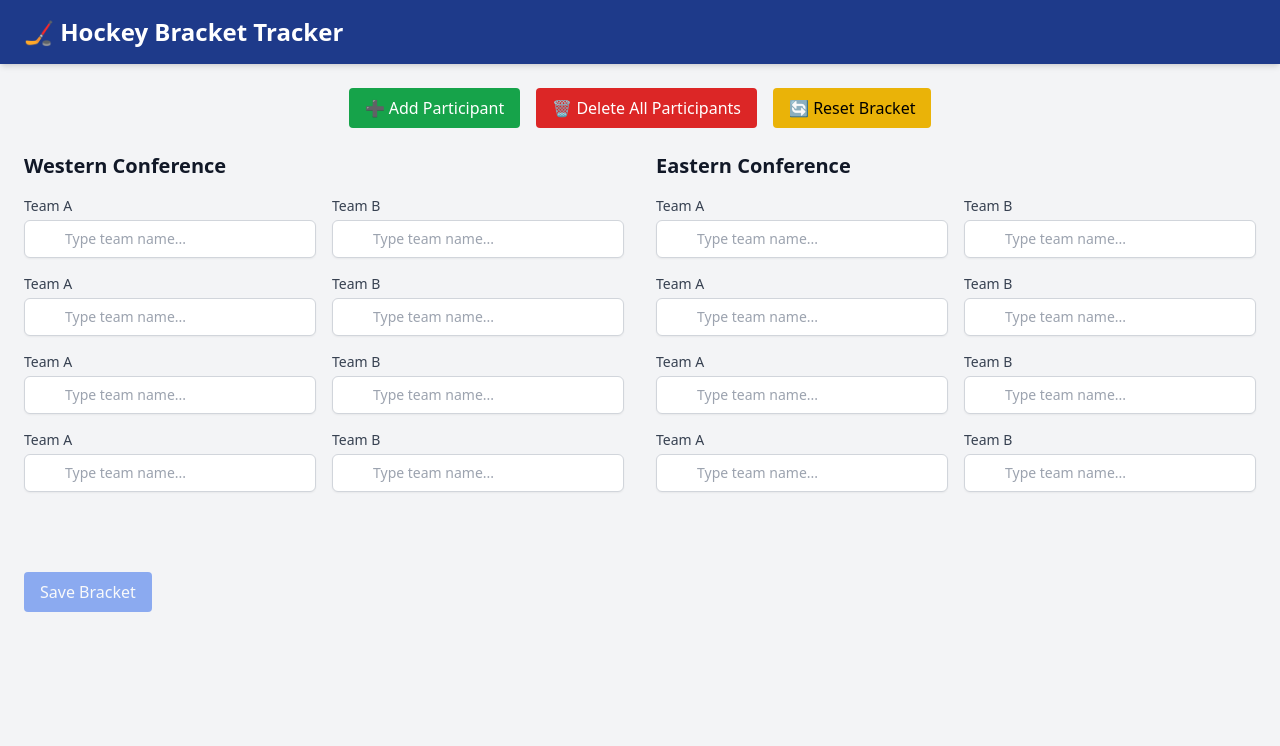
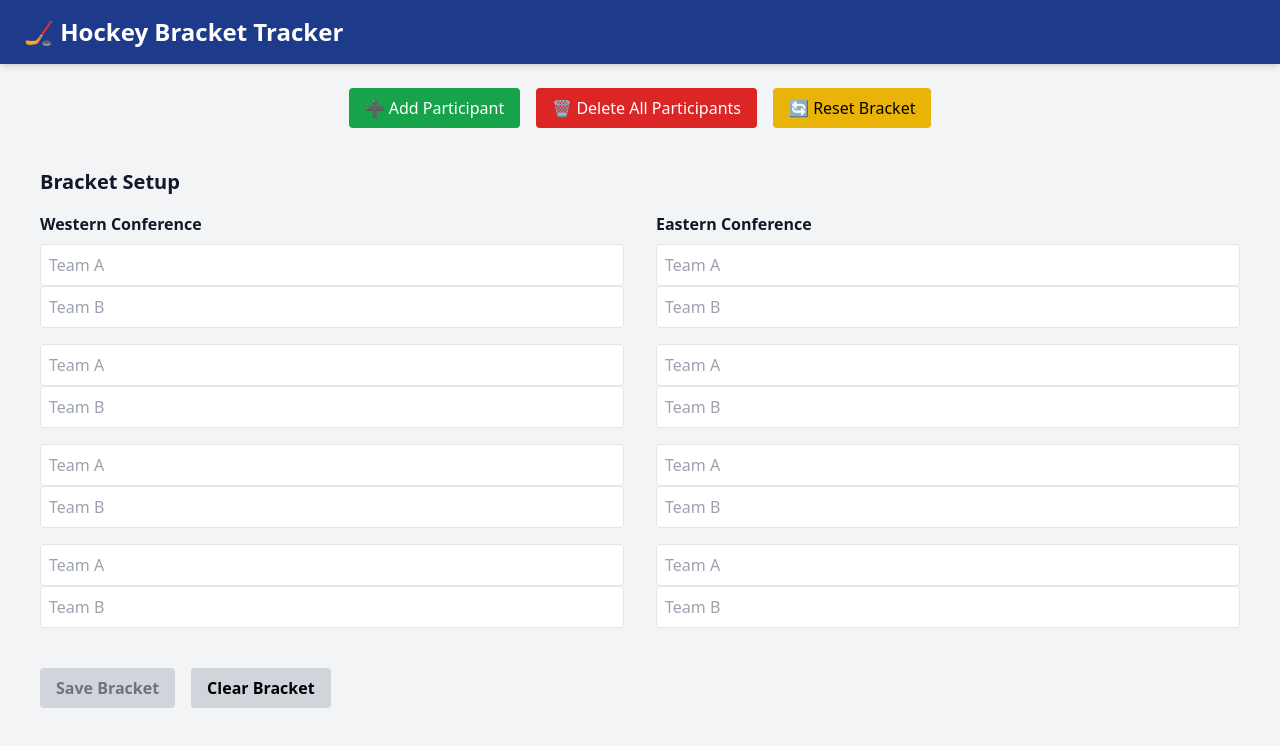
Before and after one commit to MisterJames/hockey-bracket, a Vue app in the folder hockey-bracket-app/: page /setup in a window 1280 px wide. Shown: the top 746 px of the page. Built offline with nearby package versions, Linux system fonts and the light colour scheme.

Commit message:
finalized bracket selection

```diff
--- a/hockey-bracket-app/src/components/BracketSetup.vue
+++ b/hockey-bracket-app/src/components/BracketSetup.vue
@@ -1,69 +1,84 @@
 <template>
+  <div class="p-4">
+    <h2 class="text-xl font-bold mb-4">Bracket Setup</h2>
+
     <div class="grid grid-cols-2 gap-8">
       <div>
-      <h2 class="text-xl font-bold mb-4">Western Conference</h2>
-      <div v-for="(matchup, i) in westernMatchups" :key="i" class="mb-4 grid grid-cols-2 gap-4">
+        <h3 class="font-semibold mb-2">Western Conference</h3>
+        <div v-for="(matchup, index) in westernMatchups" :key="index" class="mb-4">
           <TeamSelect
-          v-model="westernMatchups[i].teamA"
-          :options="availableWestTeams"
-          :id="`west-teamA-${i}`"
-          label="Team A"
+            v-model="matchup.teamA"
+            placeholder="Team A"
+            conference="west"
+            :taken-teams="selectedTeamNamesExcept(matchup.teamA)"
           />
           <TeamSelect
-          v-model="westernMatchups[i].teamB"
-          :options="availableWestTeams"
-          :id="`west-teamB-${i}`"
-          label="Team B"
+            v-model="matchup.teamB"
+            placeholder="Team B"
+            conference="west"
+            :taken-teams="selectedTeamNamesExcept(matchup.teamB)"
           />
         </div>
       </div>
 
       <div>
-      <h2 class="text-xl font-bold mb-4">Eastern Conference</h2>
-      <div v-for="(matchup, i) in easternMatchups" :key="i" class="mb-4 grid grid-cols-2 gap-4">
+        <h3 class="font-semibold mb-2">Eastern Conference</h3>
+        <div v-for="(matchup, index) in easternMatchups" :key="index" class="mb-4">
           <TeamSelect
-          v-model="easternMatchups[i].teamA"
-          :options="availableEastTeams"
-          :id="`east-teamA-${i}`"
-          label="Team A"
+            v-model="matchup.teamA"
+            placeholder="Team A"
+            conference="east"
+            :taken-teams="selectedTeamNamesExcept(matchup.teamA)"
           />
           <TeamSelect
-          v-model="easternMatchups[i].teamB"
-          :options="availableEastTeams"
-          :id="`east-teamB-${i}`"
-          label="Team B"
+            v-model="matchup.teamB"
+            placeholder="Team B"
+            conference="east"
+            :taken-teams="selectedTeamNamesExcept(matchup.teamB)"
           />
         </div>
       </div>
+    </div>
 
-    <div class="col-span-2 mt-8">
+    <div class="mt-6 space-x-4">
       <button
-        class="px-4 py-2 bg-blue-600 text-white rounded disabled:opacity-50"
-        :disabled="!canSave"
-        @click="saveBracket"
+  :class="[
+    'font-semibold py-2 px-4 rounded',
+    isFormComplete ? 'bg-blue-600 hover:bg-blue-700 text-white' : 'bg-gray-300 text-gray-500 cursor-not-allowed'
+  ]"
+  :disabled="!isFormComplete"
+  @click="submitBracket"
 >
   Save Bracket
+</button>
+
+
+      <button
+        class="bg-gray-300 hover:bg-gray-400 text-black font-semibold py-2 px-4 rounded"
+        @click="clearBracket"
+      >
+        Clear Bracket
       </button>
     </div>
   </div>
 </template>
 
-<script>
+<script setup>
 import { ref, computed } from 'vue';
+import { useRouter } from 'vue-router';
 import { useBracketStore } from '@/store/bracketStore';
-import { NHL_TEAMS } from '@/data/nhlTeams';
-import TeamSelect from './TeamSelect.vue';
+import TeamSelect from '@/components/TeamSelect.vue';
 
-export default {
-  components: { TeamSelect },
-  setup() {
-    const bracketStore = useBracketStore();
+const store = useBracketStore();
+const router = useRouter();
+
 const easternMatchups = ref([
   { teamA: null, teamB: null },
   { teamA: null, teamB: null },
   { teamA: null, teamB: null },
   { teamA: null, teamB: null },
 ]);
+
 const westernMatchups = ref([
   { teamA: null, teamB: null },
   { teamA: null, teamB: null },
@@ -71,30 +86,43 @@ export default {
   { teamA: null, teamB: null },
 ]);
 
-    const availableWestTeams = computed(() => NHL_TEAMS.west);
-    const availableEastTeams = computed(() => NHL_TEAMS.east);
+function selectedTeamNamesExcept(currentTeam) {
+  return [...easternMatchups.value, ...westernMatchups.value]
+    .flatMap(m => [m.teamA, m.teamB])
+    .filter(t => t && t !== currentTeam)
+    .map(t => t.name);
+}
 
-    const canSave = computed(() => {
-      return (
-        easternMatchups.value.every(m => m.teamA && m.teamB) &&
-        westernMatchups.value.every(m => m.teamA && m.teamB)
-      );
+const isFormComplete = computed(() => {
+  const all = [...easternMatchups.value, ...westernMatchups.value];
+  return all.every(m => m.teamA !== null && m.teamB !== null);
 });
 
-    function saveBracket() {
-      const east = easternMatchups.value.map(m => ({ teamA: m.teamA, teamB: m.teamB }));
-      const west = westernMatchups.value.map(m => ({ teamA: m.teamA, teamB: m.teamB }));
-      bracketStore.configureBracket(east, west);
+function submitBracket() {
+  if (!isFormComplete.value) return;
+  const eastTeams = easternMatchups.value.flatMap((m) => [m.teamA, m.teamB]);
+  const westTeams = westernMatchups.value.flatMap((m) => [m.teamA, m.teamB]);
+  store.configureBracket(eastTeams, westTeams);
+  router.push('/');
 }
 
-    return {
-      easternMatchups,
-      westernMatchups,
-      availableWestTeams,
-      availableEastTeams,
-      canSave,
-      saveBracket,
-    };
-  },
-};
+function clearBracket() {
+  easternMatchups.value = [
+    { teamA: null, teamB: null },
+    { teamA: null, teamB: null },
+    { teamA: null, teamB: null },
+    { teamA: null, teamB: null },
+  ];
+  westernMatchups.value = [
+    { teamA: null, teamB: null },
+    { teamA: null, teamB: null },
+    { teamA: null, teamB: null },
+    { teamA: null, teamB: null },
+  ];
+  store.resetBracket();
+}
 </script>
+
+<style scoped>
+/* Optional styling tweaks */
+</style>
--- a/hockey-bracket-app/src/components/TeamSelect.vue
+++ b/hockey-bracket-app/src/components/TeamSelect.vue
@@ -1,84 +1,141 @@
 <template>
-    <div class="w-full">
-      <label :for="id" class="block text-sm font-medium text-gray-700 mb-1">
-        {{ label }}
-      </label>
-      <div class="relative">
+  <div class="relative w-full flex items-center space-x-2">
+    <img v-if="selectedTeam && search" :src="selectedTeam.logo" class="w-6 h-6" />
+    <div class="relative w-full">
       <input
-          :id="id"
         type="text"
-          class="block w-full pl-10 pr-3 py-2 border border-gray-300 rounded-md shadow-sm focus:outline-none focus:ring-indigo-500 focus:border-indigo-500 sm:text-sm"
-          v-model="inputValue"
+        class="w-full border rounded p-2 pr-8"
+        :placeholder="placeholder"
+        v-model="search"
         @input="onInput"
-          @focus="showDropdown = true"
-          @blur="hideDropdown"
-          :placeholder="placeholder"
-          autocomplete="off"
-          :aria-expanded="showDropdown.toString()"
+        @keydown.down.prevent="onArrowDown"
+        @keydown.up.prevent="onArrowUp"
+        @keydown.enter.prevent="onEnter"
+        @blur="onBlur"
+        @focus="onInput"
       />
+      <button
+        v-if="search"
+        class="absolute right-2 top-1/2 transform -translate-y-1/2 text-gray-400 hover:text-black pointer-events-auto"
+        @mousedown.prevent="clearSelection"
+        tabindex="-1"
+        aria-label="Clear selection"
+      >
+        <svg xmlns="http://www.w3.org/2000/svg" class="h-4 w-4" viewBox="0 0 20 20" fill="currentColor">
+          <path fill-rule="evenodd" d="M10 8.586L4.707 3.293a1 1 0 10-1.414 1.414L8.586 10l-5.293 5.293a1 1 0 101.414 1.414L10 11.414l5.293 5.293a1 1 0 001.414-1.414L11.414 10l5.293-5.293a1 1 0 00-1.414-1.414L10 8.586z" clip-rule="evenodd" />
+        </svg>
+      </button>
       <ul
-          v-if="showDropdown && filteredOptions.length"
-          class="absolute z-10 mt-1 w-full bg-white shadow-lg max-h-60 rounded-md py-1 text-base ring-1 ring-black ring-opacity-5 overflow-auto sm:text-sm"
+        v-if="showDropdown && filteredTeams.length"
+        class="absolute z-10 w-full bg-white border border-gray-300 max-h-60 overflow-y-auto"
       >
         <li
-            v-for="(option, index) in filteredOptions"
-            :key="option.abbr"
-            class="cursor-pointer select-none relative py-2 pl-3 pr-9 hover:bg-indigo-600 hover:text-white"
-            @mousedown.prevent="selectOption(option)"
+          v-for="(team, index) in filteredTeams"
+          :key="team.name"
+          @mousedown.prevent="selectTeam(team)"
+          :class="[
+            'p-2 flex items-center cursor-pointer hover:bg-gray-200',
+            { 'bg-blue-100': index === highlightedIndex }
+          ]"
         >
-            <div class="flex items-center">
-              <img :src="option.logo" alt="" class="h-5 w-5 flex-shrink-0 rounded-full" />
-              <span class="ml-3 block truncate">
-                {{ option.name }} ({{ option.abbr }})
-              </span>
-            </div>
+          <img :src="team.logo" alt="" class="w-6 h-6 mr-2" />
+          {{ team.name }}
         </li>
       </ul>
     </div>
   </div>
 </template>
 
-  <script>
-  export default {
-    props: {
-      modelValue: { type: Object, default: null },
-      options: { type: Array, required: true },
-      id: { type: String, default: 'team-select' },
-      label: { type: String, default: 'Team' },
-      placeholder: { type: String, default: 'Type team name...' }
-    },
-    data() {
-      return {
-        inputValue: this.modelValue?.name || '',
-        showDropdown: false
-      };
-    },
-    computed: {
-      filteredOptions() {
-        const search = this.inputValue.toLowerCase();
-        return this.options.filter(option =>
-          option.name.toLowerCase().includes(search) ||
-          option.abbr.toLowerCase().includes(search)
+<script setup>
+import { ref, watch, computed } from 'vue';
+import { NHL_TEAMS } from '@/data/nhlTeams';
+
+const props = defineProps({
+  modelValue: Object,
+  placeholder: String,
+  conference: String, // 'east' or 'west'
+  takenTeams: Array // new prop: array of already selected team names or abbrs
+});
+const emit = defineEmits(['update:modelValue']);
+
+const allTeams = props.conference === 'west' ? NHL_TEAMS.west : NHL_TEAMS.east;
+
+const search = ref('');
+const selectedTeam = ref(props.modelValue || null);
+const showDropdown = ref(false);
+const highlightedIndex = ref(-1);
+
+const filteredTeams = computed(() =>
+  allTeams.filter((team) => {
+    const isMatch = team.name.toLowerCase().includes(search.value.toLowerCase());
+    const isTaken = props.takenTeams?.some(t => t === team.name || t === team.id);
+    const isSelected = selectedTeam.value?.name === team.name;
+    return isMatch && (!isTaken || isSelected);
+  })
 );
+
+watch(() => props.modelValue, (newVal) => {
+  selectedTeam.value = newVal;
+  search.value = newVal?.name || '';
+});
+
+watch(search, (newVal) => {
+  if (!newVal) {
+    selectedTeam.value = null;
+    emit('update:modelValue', null);
   }
-    },
-    watch: {
-      modelValue(newVal) {
-        this.inputValue = newVal?.name || '';
+});
+
+function onInput() {
+  showDropdown.value = true;
+  highlightedIndex.value = 0;
 }
-    },
-    methods: {
-      selectOption(option) {
-        this.$emit('update:modelValue', option);
-        this.inputValue = option.name;
-        this.showDropdown = false;
-      },
-      onInput() {
-        this.showDropdown = true;
-      },
-      hideDropdown() {
-        setTimeout(() => this.showDropdown = false, 100);
+
+function selectTeam(team) {
+  selectedTeam.value = team;
+  search.value = team.name;
+  showDropdown.value = false;
+  emit('update:modelValue', team);
+}
+
+function clearSelection() {
+  selectedTeam.value = null;
+  search.value = '';
+  emit('update:modelValue', null);
+}
+
+function onBlur() {
+  setTimeout(() => {
+    showDropdown.value = false;
+    const match = filteredTeams.value[highlightedIndex.value] || filteredTeams.value[0];
+    if (match && search.value.toLowerCase() === match.name.toLowerCase().slice(0, search.value.length)) {
+      selectTeam(match);
+    } else if (!search.value) {
+      clearSelection();
+    }
+  }, 100);
+}
+
+function onArrowDown() {
+  if (highlightedIndex.value < filteredTeams.value.length - 1) {
+    highlightedIndex.value++;
   }
 }
-  };
+
+function onArrowUp() {
+  if (highlightedIndex.value > 0) {
+    highlightedIndex.value--;
+  }
+}
+
+function onEnter() {
+  const team = filteredTeams.value[highlightedIndex.value];
+  if (team) {
+    selectTeam(team);
+  }
+}
 </script>
+
+<style scoped>
+/* Optional: tweak styling */
+</style>
--- a/hockey-bracket-app/src/logic/bracketGenerator.js
+++ b/hockey-bracket-app/src/logic/bracketGenerator.js
@@ -1,30 +1,29 @@
 // utils/bracketGenerator.js
 
 /**
- * Generate NHL playoff bracket matchups from manually entered round 1 pairings.
+ * Generate NHL playoff bracket matchups from manually entered round 1 teams.
+ * Assumes teams are entered in pairing order (e.g. [A1, A2, B1, B2, ...]).
  *
- * @param {Array} easternMatchups - Array of 4 objects with { teamA, teamB } for the East
- * @param {Array} westernMatchups - Array of 4 objects with { teamA, teamB } for the West
- * @returns {Object} - Structured bracket data
+ * @param {Array} eastTeams - Flat array of 8 east team objects
+ * @param {Array} westTeams - Flat array of 8 west team objects
+ * @returns {Object} - Structured bracket with matchups per conference
  */
-export function generateNHLBracket(easternMatchups, westernMatchups) {
+export function generateNHLBracket(eastTeams, westTeams) {
   return {
-    east: generateConferenceMatchups(easternMatchups),
-    west: generateConferenceMatchups(westernMatchups),
+    east: generateConferenceMatchups(eastTeams),
+    west: generateConferenceMatchups(westTeams),
   };
 }
 
-/**
- * Simply maps each matchup into a consistent structure.
- *
- * @param {Array} matchups - Array of { teamA, teamB }
- * @returns {Array} - Formatted matchups
- */
-function generateConferenceMatchups(matchups) {
-  return matchups.map(({ teamA, teamB }) => ({
-    teamA,
-    teamB,
-    winsA: 0,
-    winsB: 0,
-  }));
+function generateConferenceMatchups(teams) {
+  const matchups = [];
+  for (let i = 0; i < teams.length; i += 2) {
+    matchups.push({
+      teamA: teams[i],
+      teamB: teams[i + 1],
+      winsA: 0,
+      winsB: 0,
+    });
+  }
+  return matchups;
 }
```
Also changed, not shown: hockey-bracket-app/src/data/nhlTeams.js (+31 -32 lines). Lines whose indentation alone changed are shown as unchanged.
